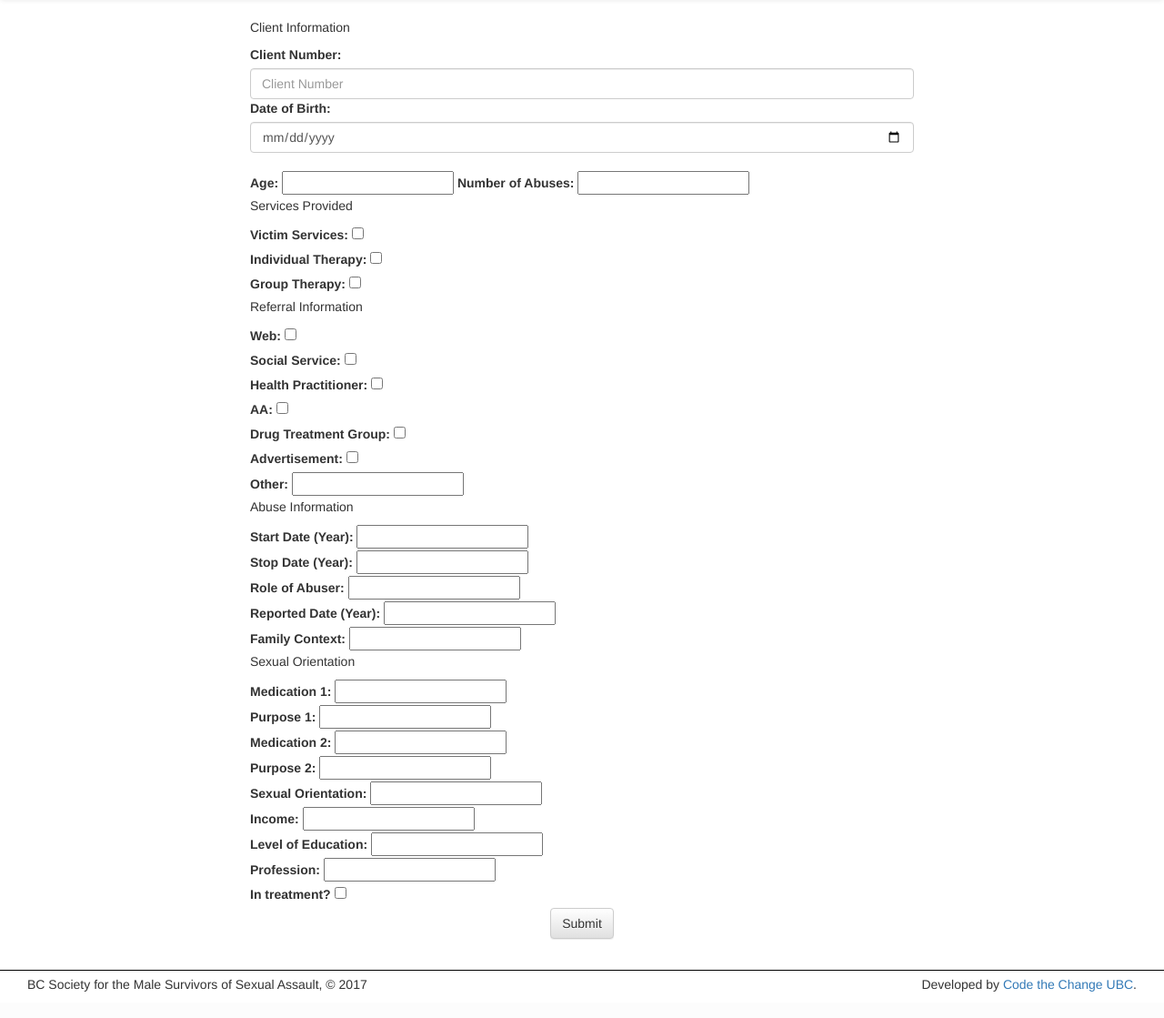
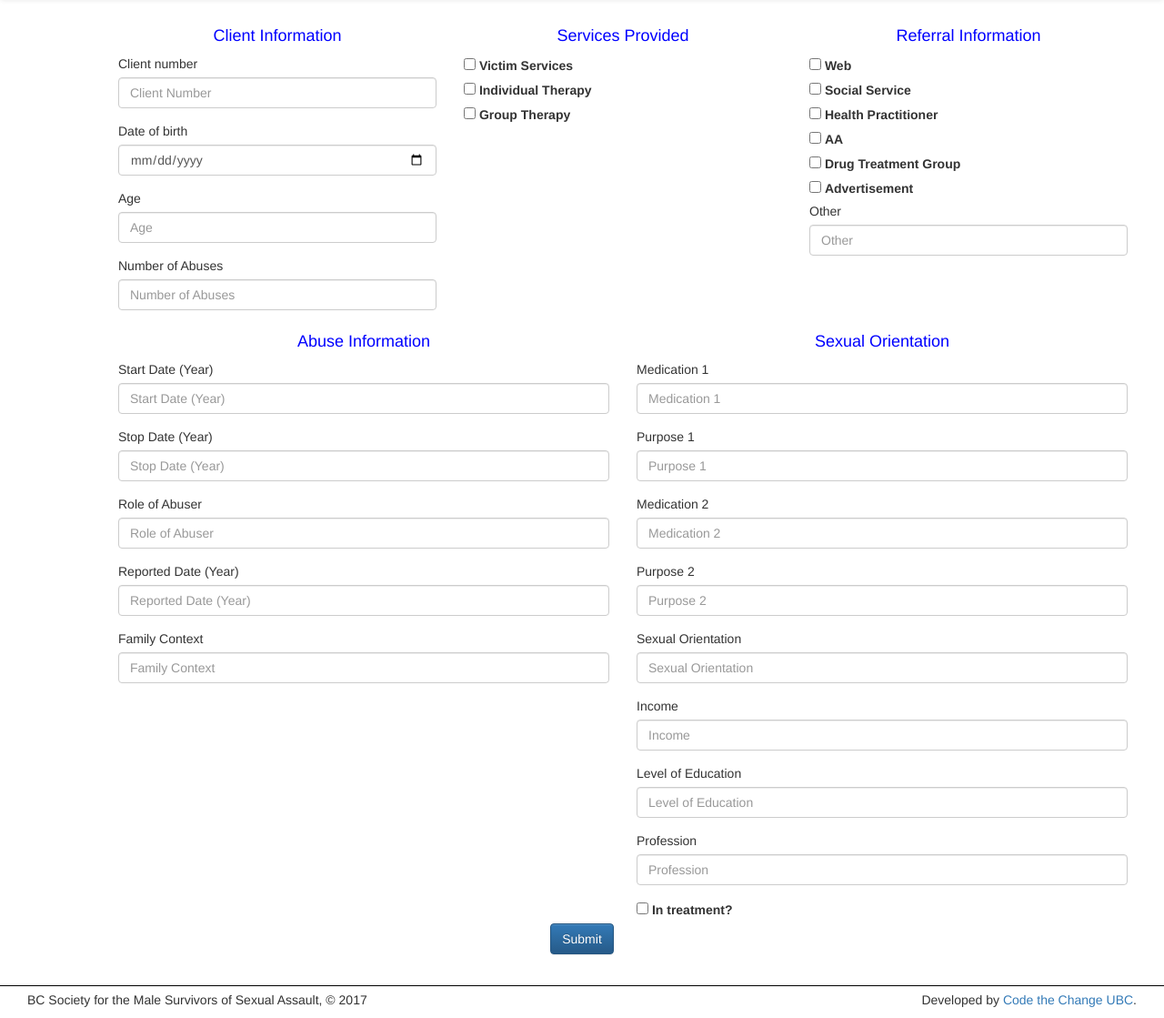
Before and after one commit to CodeTheChangeUBC/bcsmssa, a Django app: page /form in a window 1280 px wide. Shown: the part 52-1171 px from the top of the page at 91% size. Before the commit the page ends 1142 px from the top, so only its background shows below. Run offline with Django 3.2, Linux system fonts and the light colour scheme; a user stored in the database is signed in; some libraries are stand-ins or nearby versions.

Commit message:
add bootstrap to form

```diff
--- a/bcsmssa/stats/static/form/css/style.css
+++ b/bcsmssa/stats/static/form/css/style.css
@@ -1,34 +1,8 @@
-legend {
-  text-align:center;
-  font-size: 36px;
-  font-weight: 700;
+h4 {
+  color: blue;
+  text-align: center;
 }
 
-.information-group {
-  text-align:center;
-  font-size: 20px;
+.form-group > label {
+  font-weight: normal;
 }
-
-.reveal-if-active {
-  opacity: 0;
-  max-height: 0;
-  overflow: hidden;
-  transform: scale(0.8);
-  transition: 0.5s;
-  input[type="radio"]:checked ~ &,
-  input[type="checkbox"]:checked ~ & {
-    opacity: 1;
-    max-height: 100px;
-    overflow: visible;
-    padding: 10px 20px;
-    transform: scale(1);
-  }
-}
-
-input[type="checkbox"]:checked ~ .reveal-if-active {
-  opacity: 1;
-  max-height: 100px; /* little bit of a magic number :( */
-  overflow: visible;
-}
-
-#success_message{ display: none;}
--- a/bcsmssa/stats/templates/stats/form.html
+++ b/bcsmssa/stats/templates/stats/form.html
@@ -1,49 +1,74 @@
 {% extends 'stats/base.html' %}
-
 {% load static %}
 
 {% block head %}
     <title>Patient Intake Form</title>
     <link rel="stylesheet" href="{% static "form/css/style.css" %}">
-    <link rel="stylesheet" href="{% static "form3/css/style.css" %}">
 {% endblock %}
 
 
 {% block body %}
-<div class="col-sm-8 col-sm-offset-2">
+<div class="container-fluid">
 
   <form method="post" class="post-form">
     {% csrf_token %}
 
     {# The following blocks are found in form_features.html #}
 
+    <div class='container-fluid form-holder'>
+
+        <div class='container first-level'>
+            <div class="col-sm-4">
                 <!-- Client Info -->
-    <p>Client Information</p>
+                <h4>Client Information</h4>
                 {% block client_info %}
                 {% endblock %}
-
+            </div>
+            <div class="col-sm-4 sp">
                 <!-- Services Provided Info -->
-    <p>Services Provided</p>
+                <h4>Services Provided</h4>
                 {% block services_provided_info %}
                 {% endblock %}
-
+            </div>
+            <div class='col-sm-4'>
                 <!-- Referral Info -->
-    <p>Referral Information</p>
+                <h4>Referral Information</h4>
                 {% block referral_info %}
                 {% endblock %}
+            </div>
+        </div>
 
+        <div class='container second-level'>
+            <div class='col-sm-6'>
                 <!-- Abuse Info -->
-    <p>Abuse Information</p>
+                <h4>Abuse Information</h4>
                 {% block abuse_info %}
                 {% endblock %}
-
+            </div>
+            <div class='col-sm-6'>
                 <!-- Sexual Orientation Info -->
-    <p>Sexual Orientation</p>
+                <h4>Sexual Orientation</h4>
                 {% block sexual_orientation_info %}
                 {% endblock %}
+            </div>
+         </div>
+
+
+
+
+
+
+
+
+
+
+
+    </div>
 
     <div class="text-center submit">
-      <button type="submit" class="save btn btn-default">Submit</button>
+      <button type="submit" class="save btn btn-primary">
+            Submit
+      </button>
     </div>
   </form>
 </div>
--- a/bcsmssa/stats/templates/stats/form_features.html
+++ b/bcsmssa/stats/templates/stats/form_features.html
@@ -1,25 +1,14 @@
 {% extends "stats/form.html" %}
-
+{% load bootstrap3 %}
 
 {% block client_info %}
 <div class="fieldWrapper">
-	{{ form.client_number.errors }}
-	<label for="{{ form.client_number.id_for_label">Client Number:</label>
-	{{ form.client_number }}
-</div>
-<div class="fieldWrapper">
-	{{ form.date_of_birth.errors }}
-	<label for="{{ form.date_of_birth.id_for_label">Date of Birth:</label>
-	{{ form.date_of_birth }}
-</div>
-<br>
-<div class="fieldWrapper">
+	{% bootstrap_field form.client_number %}
+	{% bootstrap_field form.date_of_birth %}
 	{{ form.age.errors }}
-	<label for="{{ form.age.id_for_label">Age:</label>
-	{{ form.age }}
+	{% bootstrap_field form.age size='small' %}
 	{{ form.number_of_abuses.errors }}
-	<label for="{{ form.number_of_abuses.id_for_label">Number of Abuses:</label>
-	{{ form.number_of_abuses }}
+	{% bootstrap_field form.number_of_abuses %}
 </div>
 {% endblock %}
 
@@ -27,7 +16,7 @@
 {% for field in referral_info %}
 	<div class="fieldWrapper">
 	    {{ field.errors }}
-	    {{ field.label_tag }} {{ field }}
+	    {% bootstrap_field field %}
 	    {% if field.help_text %}
 	    <p class="help">{{ field.help_text|safe }}</p>
 	    {% endif %}
@@ -39,7 +28,7 @@
 {% for field in services_provided %}
 	<div class="fieldWrapper">
 	    {{ field.errors }}
-	    {{ field.label_tag }} {{ field }}
+	    {% bootstrap_field field %}
 	    {% if field.help_text %}
 	    <p class="help">{{ field.help_text|safe }}</p>
 	    {% endif %}
@@ -51,7 +40,7 @@
 {% for field in abuse_info %}
 	<div class="fieldWrapper">
 	    {{ field.errors }}
-	    {{ field.label_tag }} {{ field }}
+	    {% bootstrap_field field %}
 	    {% if field.help_text %}
 	    <p class="help">{{ field.help_text|safe }}</p>
 	    {% endif %}
@@ -63,7 +52,7 @@
 {% for field in sexual_orientation_info %}
 	<div class="fieldWrapper">
 	    {{ field.errors }}
-	    {{ field.label_tag }} {{ field }}
+	    {% bootstrap_field field %}
 	    {% if field.help_text %}
 	    <p class="help">{{ field.help_text|safe }}</p>
 	    {% endif %}
```
Also changed, not shown: bcsmssa/bcsmssa/settings.py (+8 -0 lines), bcsmssa/db.sqlite3. Lines whose indentation alone changed are shown as unchanged.
